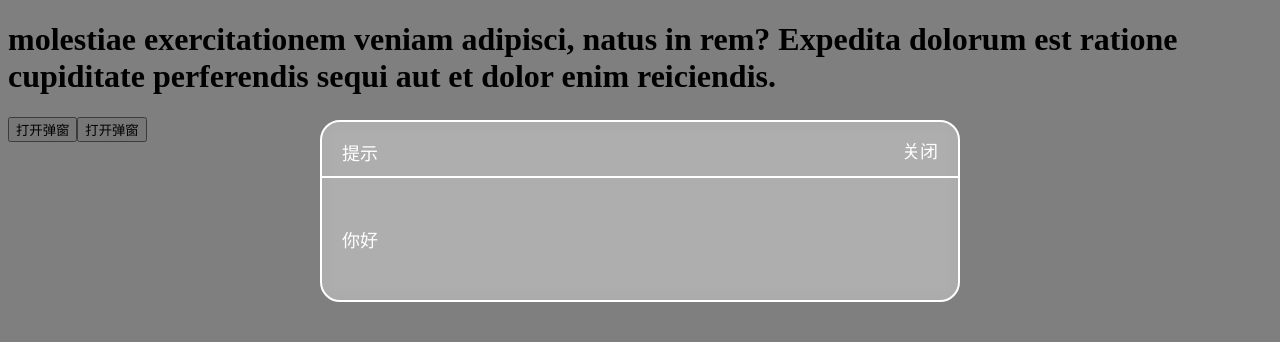
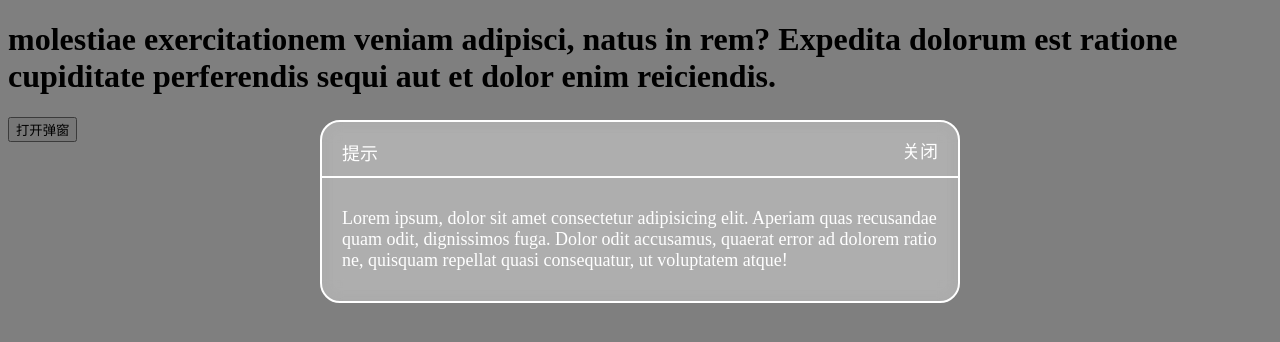
Before and after one commit to FliPPeDround/glassMore-ui, a Vue app in the folder glassMore-ui-dev/: page / in a window 1280 px wide. Both pictures are taken after a click on the button "打开弹窗". Shown: the top 342 px of the page. Built offline with nearby package versions, Linux system fonts and the light colour scheme.

Commit message:
fix: 删除dialog组件的打开按钮

```diff
--- a/glassMore-ui-dev/src/App.vue
+++ b/glassMore-ui-dev/src/App.vue
@@ -1,22 +1,21 @@
 <template>
 <div>
     <h1> molestiae exercitationem veniam adipisci, natus in rem? Expedita dolorum est ratione cupiditate perferendis sequi aut et dolor enim reiciendis.</h1>
-    <gl-dialog>
-        Lorem ipsum dolor nisi?
-    </gl-dialog>
+
     <button @click = "toggleModalState">
         打开弹窗
     </button>
-    <gl-modal v-if="modalOpen" @close = "toggleModalState">
-    </gl-modal>
+    <gl-dialog v-if="modalOpen" @close = "toggleModalState" :title="警告">
+        Lorem ipsum, dolor sit amet consectetur adipisicing elit. Aperiam quas recusandae quam odit, dignissimos fuga. Dolor odit accusamus, quaerat error ad dolorem ratione, quisquam repellat quasi consequatur, ut voluptatem atque!
+    </gl-dialog>
 </div>
 </template>
 
 <script>
-    import glModal from './components/gl-modal.vue'
+    import glDialog from './components/gl-dialog.vue'
     export default {
         components: {
-            glModal
+            glDialog
         },
         data: () => ({
             modalOpen: false
--- a/glassMore-ui-dev/src/components/gl-dialog.vue
+++ b/glassMore-ui-dev/src/components/gl-dialog.vue
@@ -1,17 +1,31 @@
 <template>
-  <button @click="toggleModalState">
-    打开弹窗
+  <transition name='dialog-fade'>
+    <div class="gl-dialog_wrapper" v-show='visible' @click.self="handleClose">
+      <div class="gl-dialog" :style="{width: width, marginTop: top}">
+        <div class="gl-dialog_header">
+          <slot name="title">
+            <span class="gl-dialog_title">{{title}}</span>
+          </slot>
+          <button class="gl-dialog_headerbtn" @click="$emit('close')">
+              关闭
           </button>
-  <gl-modal v-if="modalOpen" @close="toggleModalState" v-bind:title="title">
-    <p>你好</p>
-  </gl-modal>
+        </div>
+        <div class="gl-dialog_body">
+          <slot></slot>
+        </div>
+        <div class="gl-dialog_footer" v-if="$slots.footer">
+          <slot name="footer"></slot>
+        </div>
+      </div>
+    </div>
+  </transition>
 </template>
 
 <script>
-import GlDialog from'./gl-modal.vue'
+import GlButton from './gl-button.vue'
 export default {
-  components: { GlDialog },
-  name: 'gl-dialog',
+  components: { GlButton },
+  name: 'gl-modal',
   emits: ['close'],
   props: {
     title: {
@@ -31,19 +45,13 @@ export default {
       default: true
     }
   },
-  data: () => ({
-    modalOpen: false
-  }),
   methods: {
-    toggleModalState() {
-      this.modalOpen = !this.modalOpen
-    }
   }
 }
 </script>
 
-<style lang='scss' scoped>
-.gl-dialog_wrapper{
+<style lang='css' scoped>
+.gl-dialog_wrapper {
   position: fixed;
   top: 0;
   right: 0;
@@ -52,26 +60,28 @@ export default {
   overflow: auto;
   margin: 0;
   z-index: 2001;
-  background-color: rgba(0,0,0,0.5);
-  .gl-dialog{
+  background-color: rgba(0, 0, 0, 0.5);
+}
+.gl-dialog_wrapper .gl-dialog {
   position: relative;
   margin: 15vh auto 50px;
   border: 2px solid #FFFFFF;
   background: #FFFFFF4D;
   backdrop-filter: blur(10px) brightness(110%);
   border-radius: 20px;
-    // box-shadow: 0 1px 3px rgba(0,0,0,0.3);
   box-sizing: border-box;
   width: 30%;
-    &_header{
+}
+.gl-dialog_wrapper .gl-dialog_header {
   padding: 20px 20px 10px;
   border-bottom: 2px solid #FFFFFF;
-      .gl-dialog_title{
+}
+.gl-dialog_wrapper .gl-dialog_header .gl-dialog_title {
   line-height: 24px;
   font-size: 18px;
   color: #FFFFFF;
 }
-      .gl-dialog_headerbtn{
+.gl-dialog_wrapper .gl-dialog_header .gl-dialog_headerbtn {
   position: absolute;
   top: 15px;
   right: 20px;
@@ -81,42 +91,40 @@ export default {
   border: none;
   outline: none;
   cursor: pointer;
-        font-size: 30px;
-        &:hover{
+  font-size: 18px;
+}
+.gl-dialog_wrapper .gl-dialog_header .gl-dialog_headerbtn:hover {
   color: #FFFFFF;
 }
-      }
-    }
-    &_body{
+.gl-dialog_wrapper .gl-dialog_body {
   padding: 30px 20px;
   color: #FFFFFF;
   font-size: 18px;
   word-break: break-all;
 }
-    &_footer{
+.gl-dialog_wrapper .gl-dialog_footer {
   padding: 10px 20px 20px;
   text-align: right;
   box-sizing: border-box;
-      ::v-deep .gl-button:first-child{
+}
+.gl-dialog_wrapper .gl-dialog_footer ::v-deep .gl-button:first-child {
   margin-right: 20px;
-      }
-    }
-  }
 }
 
 .dialog-fade-enter-active {
-  animation: fade .2s;
+  animation: fade 0.2s;
 }
+
 .dialog-fade-leave-active {
-  animation: fade .2s reverse;
+  animation: fade 0.2s reverse;
 }
 
 @keyframes fade {
-  from{
+  from {
     opacity: 0;
     transform: translateY(-20px);
   }
-  to{
+  to {
     opacity: 1;
     transform: translateY(0px);
   }
--- a/glassMore-ui-dev/src/components/gl-modal.vue
+++ /dev/null
@@ -1,132 +0,0 @@
-<template>
-  <transition name='dialog-fade'>
-    <div class="gl-dialog_wrapper" v-show='visible' @click.self="handleClose">
-      <div class="gl-dialog" :style="{width: width, marginTop: top}">
-        <div class="gl-dialog_header">
-          <slot name="title">
-            <span class="gl-dialog_title">{{title}}</span>
-          </slot>
-          <button class="gl-dialog_headerbtn" @click="$emit('close')">
-              关闭
-          </button>
-        </div>
-        <div class="gl-dialog_body">
-          <slot></slot>
-        </div>
-        <div class="gl-dialog_footer" v-if="$slots.footer">
-          <slot name="footer"></slot>
-        </div>
-      </div>
-    </div>
-  </transition>
-</template>
-
-<script>
-import GlButton from './gl-button.vue'
-export default {
-  components: { GlButton },
-  name: 'gl-modal',
-  emits: ['close'],
-  props: {
-    title: {
-      type: String,
-      default: '提示'
-    },
-    width: {
-      type: String,
-      default: '50%'
-    },
-    top: {
-      type: String,
-      default: '15vh'
-    },
-    visible: {
-      type: Boolean,
-      default: true
-    }
-  },
-  methods: {
-  }
-}
-</script>
-
-<style lang='css' scoped>
-.gl-dialog_wrapper {
-  position: fixed;
-  top: 0;
-  right: 0;
-  bottom: 0;
-  left: 0;
-  overflow: auto;
-  margin: 0;
-  z-index: 2001;
-  background-color: rgba(0, 0, 0, 0.5);
-}
-.gl-dialog_wrapper .gl-dialog {
-  position: relative;
-  margin: 15vh auto 50px;
-  border: 2px solid #FFFFFF;
-  background: #FFFFFF4D;
-  backdrop-filter: blur(10px) brightness(110%);
-  border-radius: 20px;
-  box-sizing: border-box;
-  width: 30%;
-}
-.gl-dialog_wrapper .gl-dialog_header {
-  padding: 20px 20px 10px;
-  border-bottom: 2px solid #FFFFFF;
-}
-.gl-dialog_wrapper .gl-dialog_header .gl-dialog_title {
-  line-height: 24px;
-  font-size: 18px;
-  color: #FFFFFF;
-}
-.gl-dialog_wrapper .gl-dialog_header .gl-dialog_headerbtn {
-  position: absolute;
-  top: 15px;
-  right: 20px;
-  padding: 0;
-  background: transparent;
-  color: #FFFFFF;
-  border: none;
-  outline: none;
-  cursor: pointer;
-  font-size: 18px;
-}
-.gl-dialog_wrapper .gl-dialog_header .gl-dialog_headerbtn:hover {
-  color: #FFFFFF;
-}
-.gl-dialog_wrapper .gl-dialog_body {
-  padding: 30px 20px;
-  color: #FFFFFF;
-  font-size: 18px;
-  word-break: break-all;
-}
-.gl-dialog_wrapper .gl-dialog_footer {
-  padding: 10px 20px 20px;
-  text-align: right;
-  box-sizing: border-box;
-}
-.gl-dialog_wrapper .gl-dialog_footer ::v-deep .gl-button:first-child {
-  margin-right: 20px;
-}
-
-.dialog-fade-enter-active {
-  animation: fade 0.2s;
-}
-
-.dialog-fade-leave-active {
-  animation: fade 0.2s reverse;
-}
-
-@keyframes fade {
-  from {
-    opacity: 0;
-    transform: translateY(-20px);
-  }
-  to {
-    opacity: 1;
-    transform: translateY(0px);
-  }
-}
-</style>
--- a/glassMore-ui-dev/src/main.js
+++ b/glassMore-ui-dev/src/main.js
@@ -1,10 +1,8 @@
 import { createApp } from 'vue'
 import App from './App.vue'
 import GlDialog from './components/gl-dialog.vue'
-import glModal from './components/gl-modal.vue'
 import './assets/fonts/iconfont.css'
 const app = createApp(App)
 
 app.component('gl-dialog', GlDialog)
-app.component('gl-modal', glModal)
 app.mount("#app")
```
Lines whose indentation alone changed are shown as unchanged.
